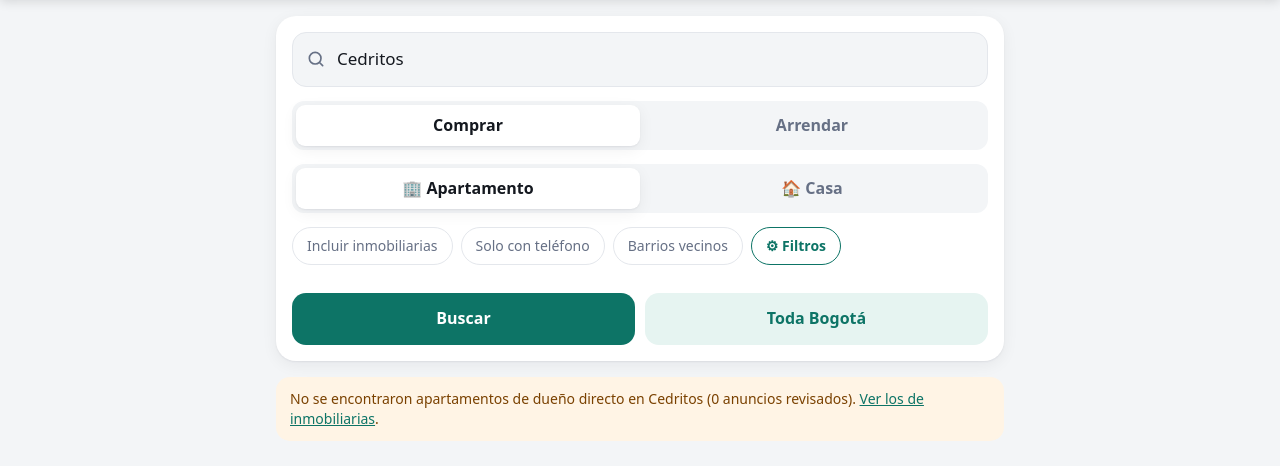
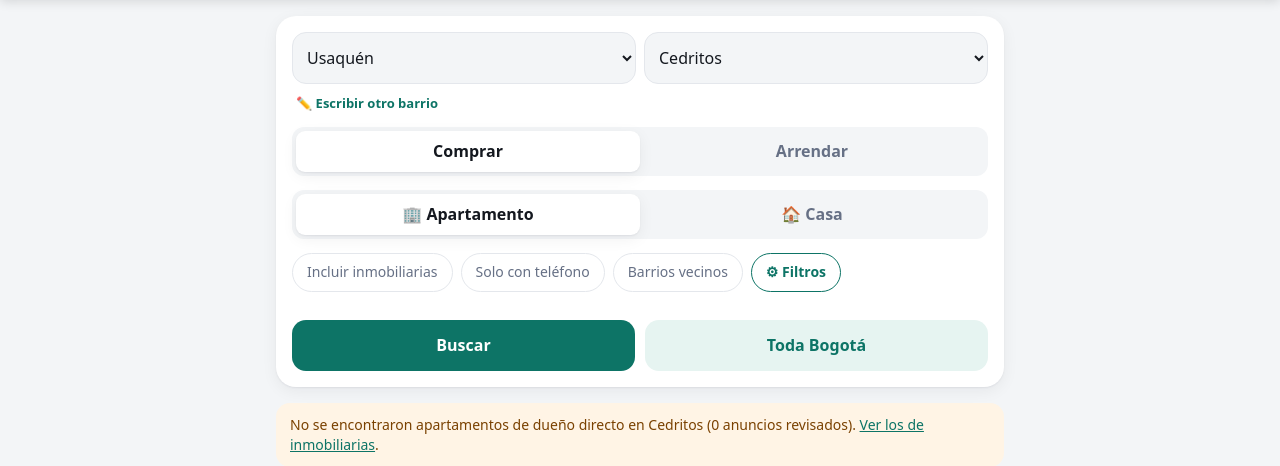
Before and after one commit to djsierra2020-design/Comparam2, a Flask app: page /?barrio=Cedritos&modo=barrio in a window 1280 px wide. Shown: the part 70-536 px from the top of the page. Run offline with Flask 3, Linux system fonts and the light colour scheme; data that the repository does not hold is empty.

Commit message:
Buscador: menús desplegables de localidad y barrio (y opción de escribir otro)
Co-Authored-By: Claude Opus 5.5 <noreply@anthropic.com>
Claude-Session: https://claude.ai/code/session_019ZgVBx7hJQ7mT7QLJrH2xa

```diff
--- a/app.py
+++ b/app.py
@@ -59,6 +59,9 @@ def _tipo() -> str:
     return "casa" if request.args.get("tipo") == "casa" else "apartamento"
 
 
+from comparam.localidades import barrios_para_menu  # noqa: E402
+
+app.jinja_env.globals["MENU_BARRIOS"] = barrios_para_menu()
 app.jinja_env.globals["NOMBRE_TIPO"] = {"apartamento": ("Apartamento", "Apartamentos", "el apartamento"),
                                         "casa": ("Casa", "Casas", "la casa")}
 
--- a/comparam/localidades.py
+++ b/comparam/localidades.py
@@ -4,6 +4,8 @@ Se usa en la búsqueda de toda Bogotá: si el barrio de un anuncio tiene muy poc
 para calcular su precio del m², se compara con su localidad.
 """
 from __future__ import annotations
+
+import re
 
 from .parsing import slugify
 
@@ -106,3 +108,27 @@ def localidades_posibles(*textos: str) -> set[str]:
             posibles.add(_MAPA[s])
             posibles.update(_MAPA[k] for k in _MAPA if k.startswith(s + "-"))
     return posibles
+
+
+# Variantes que no se muestran en el menú (ya está la forma corta o con número).
+_SIN_MENU = {"veinte-de-julio", "doce-de-octubre", "siete-de-agosto", "parkway", "casablanca", "casa-blanca-suba",
+             "lisboa-suba", "granada-norte-engativa", "madelena-ciudad-bolivar", "el-refugio-de-fontibon",
+             "ciudad-hayuelos", "ciudad-salitre-occidental", "bosa-islandia", "bosa-el-recreo", "fontibon-centro"}
+_ARTICULO = re.compile(r"^(el|la|los|las)-")
+
+
+def barrios_para_menu() -> dict[str, list[str]]:
+    """{localidad: [barrios]} para los menús desplegables: sin repetidos («La Castellana» / «Castellana»,
+    «Chicó» / «El Chicó»), sin el nombre de la propia localidad (es la opción «Toda la localidad») y
+    en orden alfabético."""
+    menu: dict[str, list[str]] = {}
+    for loc in LOCALIDADES:
+        vistos: dict[str, str] = {}
+        for b in (x.strip() for x in _BARRIOS.get(loc, "").split(",")):
+            s = slugify(b)
+            if not s or s in _SIN_MENU or s == slugify(loc):
+                continue
+            # entre «La Castellana» y «Castellana» queda la primera de la lista (la forma más usada)
+            vistos.setdefault(_ARTICULO.sub("", s), b)
+        menu[loc] = sorted(vistos.values(), key=slugify)
+    return menu
--- a/templates/index.html
+++ b/templates/index.html
@@ -47,6 +47,14 @@
   /* Buscador */
   .buscador { background:var(--card); border-radius:20px; padding:16px; box-shadow:var(--sombra); display:grid; gap:14px }
   .campo { position:relative }
+  .campo[hidden], .lugar[hidden] { display:none }
+  .lugar { display:grid; grid-template-columns:1fr 1fr; gap:8px }
+  .lugar select { width:100%; min-width:0; font:inherit; font-size:16px; padding:13px 10px; border-radius:14px;
+                  border:1.5px solid var(--ln); background:var(--bg); color:var(--tx); outline:none }
+  .lugar select:focus { border-color:var(--marca) }
+  .lugar select:disabled { opacity:.55 }
+  .mini-link { justify-self:start; border:0; background:none; color:var(--marca); font:inherit; font-size:13px;
+               font-weight:700; padding:0 4px; margin-top:-4px; cursor:pointer }
   .campo svg { position:absolute; left:14px; top:50%; transform:translateY(-50%); width:20px; height:20px; color:var(--mut) }
   .campo input { width:100%; font:inherit; font-size:17px; padding:14px 14px 14px 44px; border-radius:14px;
                  border:1.5px solid var(--ln); background:var(--bg); color:var(--tx); outline:none }
@@ -199,7 +207,14 @@
 
 <main>
 <form method="get" id="f" class="buscador">
-  <div class="campo">
+  {# Menús: localidad y luego sus barrios (evita errores al escribir). «Escribir otro barrio» muestra el
+     campo de texto para barrios que no están en la lista. El valor que se busca va en «barrio». #}
+  <div class="lugar" id="lugar">
+    <select id="sel-loc" aria-label="Localidad"><option value="">📍 Localidad</option>{% for loc in MENU_BARRIOS %}<option>{{ loc }}</option>{% endfor %}</select>
+    <select id="sel-bar" aria-label="Barrio" disabled><option value="">Toda la localidad</option></select>
+  </div>
+  <button type="button" class="mini-link" id="escribir">✏️ Escribir otro barrio</button>
+  <div class="campo" id="campo-txt" hidden>
     <svg viewBox="0 0 24 24" fill="none" stroke="currentColor" stroke-width="2" stroke-linecap="round"><circle cx="11" cy="11" r="7"/><path d="m20 20-3.5-3.5"/></svg>
     <input type="search" name="barrio" list="barrios" value="{{ barrio }}" placeholder="¿En qué barrio buscas?" autocomplete="off" enterkeyhint="search">
     <datalist id="barrios">{% for b in barrios %}<option value="{{ b }}">{% endfor %}</datalist>
@@ -414,10 +429,47 @@
 </div>
 
 <script>
+// Menús de localidad y barrio: llenan el campo «barrio» que se envía.
+var MENU = {{ MENU_BARRIOS|tojson }};
+(function () {
+  var f = document.getElementById('f'), loc = document.getElementById('sel-loc'), bar = document.getElementById('sel-bar');
+  var lugar = document.getElementById('lugar'), campo = document.getElementById('campo-txt'), boton = document.getElementById('escribir');
+  var sinTildes = function (s) { return (s || '').normalize('NFD').replace(/[\u0300-\u036f]/g, '').toLowerCase().trim(); };
+  function llenarBarrios(elegido) {
+    bar.innerHTML = '<option value="">Toda la localidad</option>';
+    (MENU[loc.value] || []).forEach(function (b) {
+      var o = document.createElement('option'); o.textContent = b; o.selected = b === elegido; bar.appendChild(o);
+    });
+    bar.disabled = !loc.value;
+  }
+  function pasar() { f.barrio.value = bar.value || loc.value; }
+  function modoTexto(si) {
+    lugar.hidden = si; campo.hidden = !si;
+    boton.textContent = si ? '📋 Elegir de la lista' : '✏️ Escribir otro barrio';
+  }
+  loc.addEventListener('change', function () { llenarBarrios(''); pasar(); });
+  bar.addEventListener('change', pasar);
+  boton.addEventListener('click', function () {
+    var aTexto = !lugar.hidden; modoTexto(aTexto);
+    if (aTexto) { f.barrio.focus(); } else { pasar(); }
+  });
+  window.enfocarLugar = function () { (campo.hidden ? loc : f.barrio).focus(); };
+  // Al volver con una búsqueda hecha: marcar su localidad y barrio, o mostrar el texto si no está en la lista.
+  var actual = sinTildes(f.barrio.value);
+  if (!actual) return;
+  for (var l in MENU) {
+    if (sinTildes(l) === actual) { loc.value = l; llenarBarrios(''); return; }
+    for (var i = 0; i < MENU[l].length; i++) {
+      if (sinTildes(MENU[l][i]) === actual) { loc.value = l; llenarBarrios(MENU[l][i]); return; }
+    }
+  }
+  modoTexto(true);
+})();
+
 // Buscar: valida el barrio y muestra el aviso de carga.
 document.getElementById('f').addEventListener('submit', function (e) {
   var modo = e.submitter && e.submitter.value;
-  if (modo === 'barrio' && !this.barrio.value.trim()) { e.preventDefault(); this.barrio.focus(); return; }
+  if (modo === 'barrio' && !this.barrio.value.trim()) { e.preventDefault(); enfocarLugar(); return; }
   if (modo === 'ciudad') document.getElementById('cargando-txt').textContent = 'En toda Bogotá puede tardar hasta 1 minuto.';
   document.getElementById('cargando').style.display = 'grid';
 });
@@ -555,7 +607,7 @@ btn.addEventListener('click', function () { if (aviso) { aviso.prompt(); aviso =
   $('ver').addEventListener('click', function () {
     if (lista) return;
     var f = $('f');
-    if (!f.barrio.value.trim()) { f.barrio.focus(); f.barrio.placeholder = 'Escribe el barrio y toca Buscar'; return; }
+    if (!f.barrio.value.trim()) { f.barrio.placeholder = 'Escribe el barrio y toca Buscar'; enfocarLugar(); return; }
     if (f.requestSubmit) f.requestSubmit(f.querySelector('button[value="barrio"]'));
     else f.querySelector('button[value="barrio"]').click();
   });
```
Also changed, not shown: tests/test_comparam.py (+11 -0 lines).
